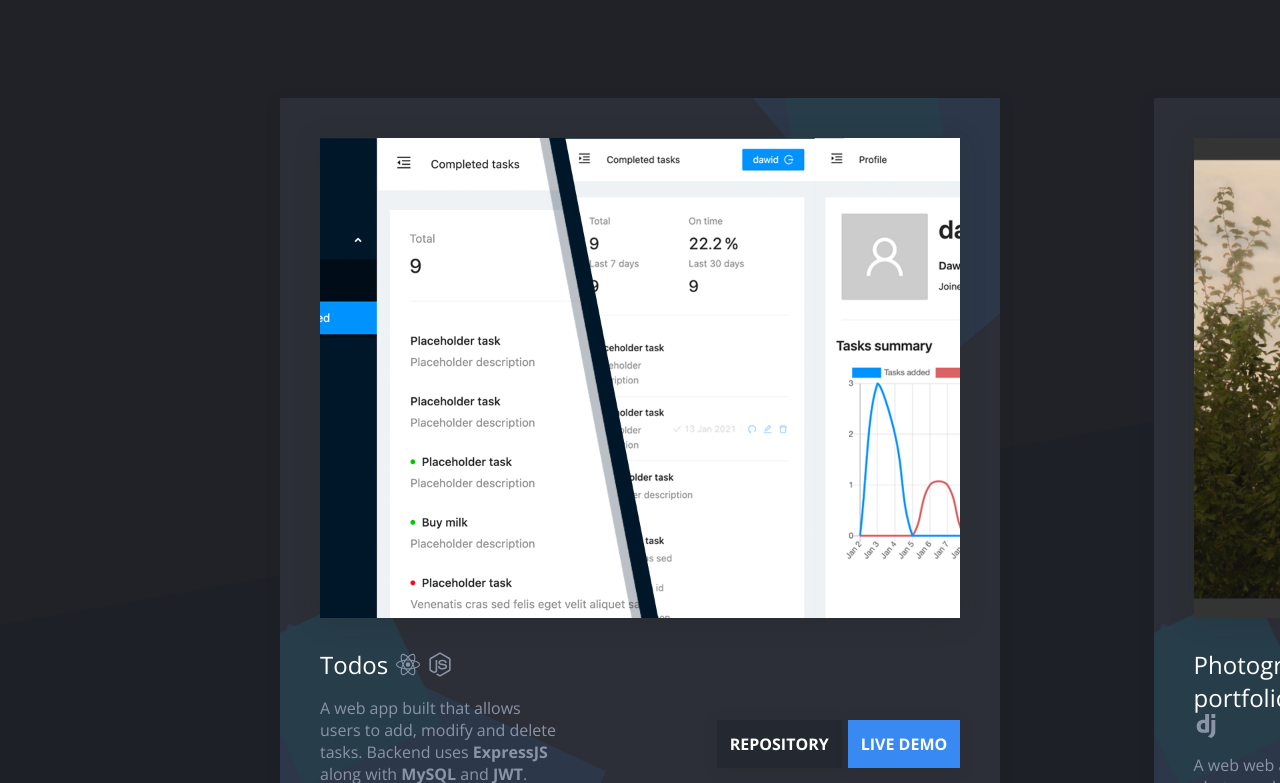
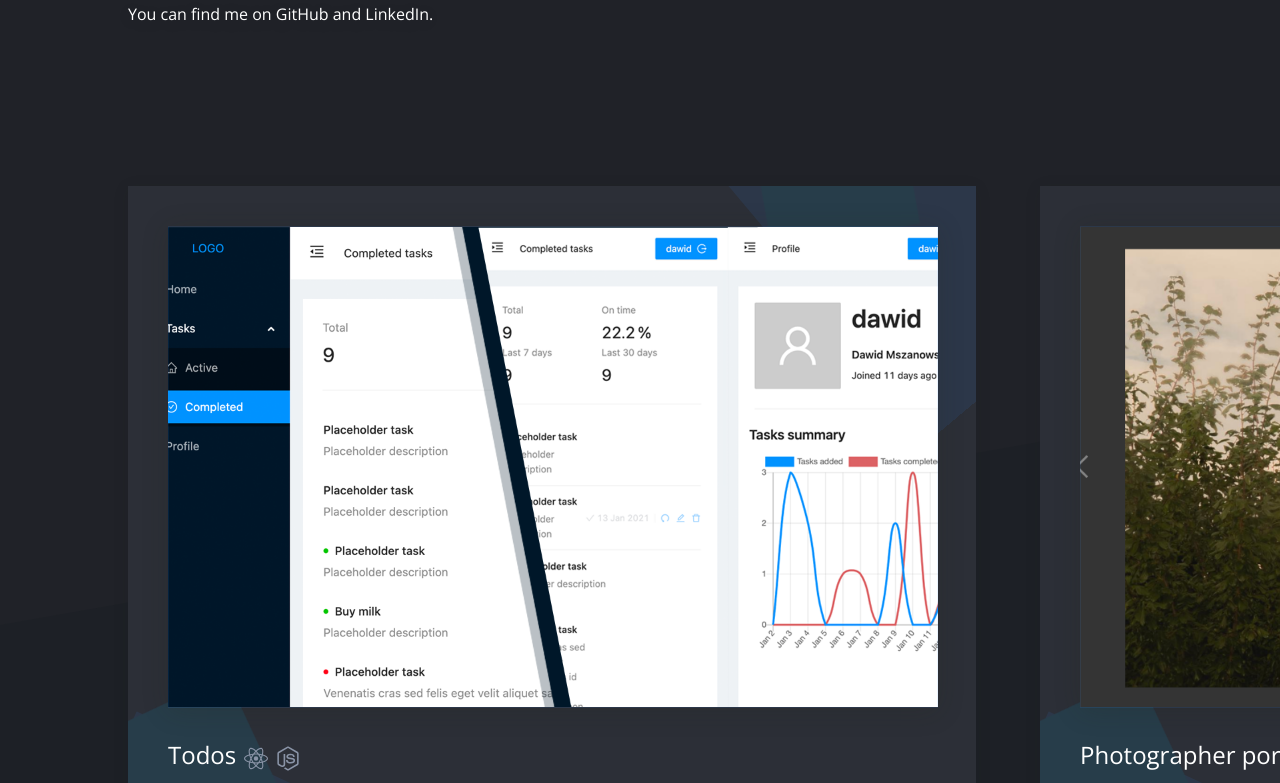
Before and after one commit to mszan/mszan-portfolio, a React (Create React App) app: page / in a window 1280 px wide. Shown: the part 1297-2080 px from the top of the page. Built offline with nearby package versions, Linux system fonts and the light colour scheme; no server answers.

Commit message:
Update styles

```diff
--- a/src/components/About/About.jsx
+++ b/src/components/About/About.jsx
@@ -1,5 +1,6 @@
 import React from "react";
 import aboutClasses from "./About.module.css"
+
 export function About() {
     return (
         <div id="about" className={aboutClasses.aboutWrapper}>
--- a/src/components/About/About.module.css
+++ b/src/components/About/About.module.css
@@ -1,7 +1,7 @@
 .aboutWrapper {
     position: relative;
-    top: -40vh;
-    padding-top: 40vh;
+    top: 0;
+    padding-top: 10vh;
     z-index: 0;
     /*min-height: 100vh;*/
 }
@@ -20,6 +20,7 @@
 .aboutContent p {
     font-size: 1rem;
     text-align: justify;
+    width: 100%;
 }
 
 .aboutContent p span {
@@ -46,9 +47,17 @@
 }
 
 @media (min-width: 480px) {
+    .aboutContent {
+        width: 75%;
+    }
 }
 
 @media (min-width: 968px) {
+    .aboutWrapper {
+        padding-top: 40vh;
+        top: -40vh;
+    }
+
     .aboutTitle {
         font-size: 3rem;
     }
@@ -59,5 +68,6 @@
 
     .aboutContent {
         padding-bottom: 10vh;
+        width: 60%
     }
 }
--- a/src/components/App/App.jsx
+++ b/src/components/App/App.jsx
@@ -4,9 +4,9 @@ import {Contact} from "../Contact/Contact";
 import {Sider} from "../Sidebar/Sidebar";
 import {About} from "../About/About";
 import {Helmet} from "react-helmet";
-import { motion, useAnimation } from "framer-motion";
-import { useInView } from "react-intersection-observer";
-import { useEffect } from "react";
+import {motion, useAnimation} from "framer-motion";
+import {useInView} from "react-intersection-observer";
+import {useEffect} from "react";
 import {Footer} from "../Footer/Footer";
 
 function FadeInWhenVisible({ children }) {
--- a/src/components/Contact/Contact.jsx
+++ b/src/components/Contact/Contact.jsx
@@ -131,7 +131,7 @@ export class Contact extends React.Component {
                             />
 
                             <button
-                                style={this.state.emailSent ? {backgroundColor: "green"} : null}
+                                style={this.state.emailSent ? {backgroundColor: "#003a00"} : null}
                                 className="btnLight"
                                 disabled={this.state.formBtnDisabled}
                                 onClick={this.sendEmail}
--- a/src/components/Contact/Contact.module.css
+++ b/src/components/Contact/Contact.module.css
@@ -3,7 +3,7 @@
     position: relative;
     min-height: 80vh;
     /*background: linear-gradient(rgba(115, 149, 187, .36), rgba(131, 120, 98, .25));*/
-    padding: 25px 25px 25px 5vw;
+    padding: 25px 25px 75px 25px;
 }
 
 .contactForm {
--- a/src/components/Home/Decor/Decor.module.css
+++ b/src/components/Home/Decor/Decor.module.css
@@ -68,7 +68,7 @@
     animation: drawPathCyanTwo 500ms;
     animation-delay: 1450ms;
     animation-fill-mode: backwards;
-    transform: translate(35vw, 40vh);
+    transform: translate(37vw, 40vh);
 }
 
 @keyframes drawPathCyanThree {
@@ -92,7 +92,7 @@
     animation: drawPathCyanThree 500ms;
     animation-delay: 1700ms;
     animation-fill-mode: backwards;
-    transform: translate(35vw, -20vh) rotate(4deg);
+    transform: translate(35vw, -18vh) rotate(4deg);
 }
 
 .decorBigBg {
--- a/src/components/Home/Home.jsx
+++ b/src/components/Home/Home.jsx
@@ -30,7 +30,7 @@ export function Home() {
             <Decor/>
 
             <motion.div
-                style={{y: y2}}
+                style={{y: window.innerWidth > 968 ? y2 : 0 }}
                 className={homeClasses.titleWrapper}
             >
                 <motion.div
--- a/src/components/Work/Card.jsx
+++ b/src/components/Work/Card.jsx
@@ -30,7 +30,7 @@ export const Card = (props) => {
             ref={ref}
             style={{
                 opacity: wrapperOpacity,
-                cursor: wrapperCursor
+                cursor: wrapperCursor,
             }}
             className={cardClasses.cardWrapper}
             onClick={scrollToCard}
--- a/src/components/Work/Card.module.css
+++ b/src/components/Work/Card.module.css
@@ -1,9 +1,9 @@
 .cardWrapper {
     background-color: #2C2F37;
-    width: 50vw;
+    width: 60vw;
     height: 80vh;
     padding: 15px;
-    margin-right: 12vw;
+    margin-right: 5vw;
     margin-top: 65px;
     flex-shrink: 0;
     scroll-snap-align: center;
@@ -27,6 +27,7 @@
     background-repeat: no-repeat;
     background-position: center;
     background-size: cover;
+    border: 1px solid rgba(56, 137, 241, .1);
     /*transition: opacity 200ms ease-in-out;*/
 }
 
@@ -49,7 +50,7 @@
 }
 
 .cardBtnsWrapper button {
-    /*height: 70%;*/
+    font-size: .85rem;
     padding: 5%;
     width: 46%;
 }
@@ -71,7 +72,7 @@
 
 .cardIcon {
     width: 1.5rem;
-    margin-right: .5rem;
+    margin: .5rem .5rem 0 0;
 }
 
 .cardBg {
--- a/src/components/Work/Work.module.css
+++ b/src/components/Work/Work.module.css
@@ -1,6 +1,5 @@
 .workWrapper {
-    margin-top: -40vh;
-    padding: 0 10vw 10vh 25vw;
+    padding: 0 10vw 10vh 10vw;
     display: flex;
     overflow-x: auto;
     -webkit-overflow-scrolling: touch; /* smooth scroll on safari */
@@ -13,3 +12,9 @@
 .workWrapper::-webkit-scrollbar {
     display: none;
 }
+
+@media (min-width: 968px) {
+    .workWrapper {
+        margin-top: -40vh;
+    }
+}
--- a/src/index.css
+++ b/src/index.css
@@ -1,9 +1,7 @@
 @import url('https://fonts.googleapis.com/css2?family=Open+Sans:wght@300;400;600;700;800&display=swap');
 
 html {
-  /*scroll-snap-type: y mandatory;*/
-  /*-webkit-scroll-snap-type: y mandatory;*/
-  scroll-behavior: smooth !important; /* for sidebar section links */
+  scroll-behavior: smooth !important;
 }
 
 body {
@@ -96,3 +94,18 @@ svg {
 svg:hover {
   fill: #3889F1;
 }
+
+/*@keyframes secondCardFlash {*/
+/*  0% {*/
+/*    opacity: .2;*/
+/*  }*/
+/*  20% {*/
+/*    opacity: .5;*/
+/*  }*/
+/*  40% {*/
+/*    opacity: .5;*/
+/*  }*/
+/*  100% {*/
+/*    opacity: .2;*/
+/*  }*/
+/*}*/
```
